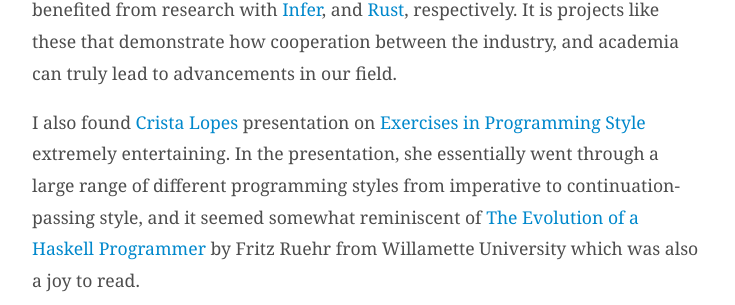
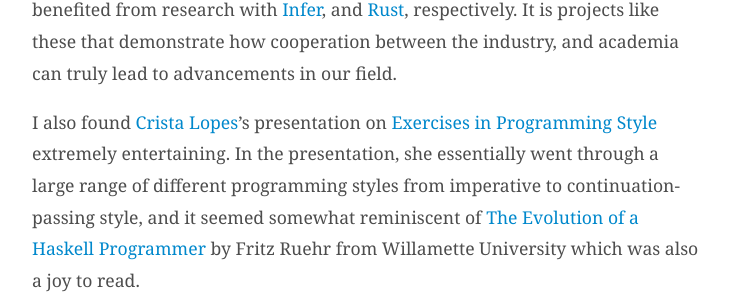
Before and after one commit to majjoha/majjoha.github.io, a Jekyll site: the page built from _posts/2016-07-19-curry-on-a-retrospective.md, in a window 1280 px wide. Shown: the part 547-852 px from the top of the page, without its empty margins (272-1007 px from the left). Built offline with Jekyll 4.4.1, drawn with Linux system fonts in a browser that asks for light colours.

Commit message:
Fix possessive case.

```diff
--- a/_posts/2016-07-19-curry-on-a-retrospective.md
+++ b/_posts/2016-07-19-curry-on-a-retrospective.md
@@ -25,7 +25,7 @@ Facebook, and Mozilla have benefited from research with
 respectively. It is projects like these that demonstrate how cooperation between
 the industry, and academia can truly lead to advancements in our field.
 
-I also found [Crista Lopes](https://twitter.com/cristalopes) presentation on
+I also found [Crista Lopes](https://twitter.com/cristalopes)'s presentation on
 [Exercises in Programming
 Style](http://curry-on.org/2016/sessions/exercises-in-programming-style.html)
 extremely entertaining. In the presentation, she essentially went through a
```
